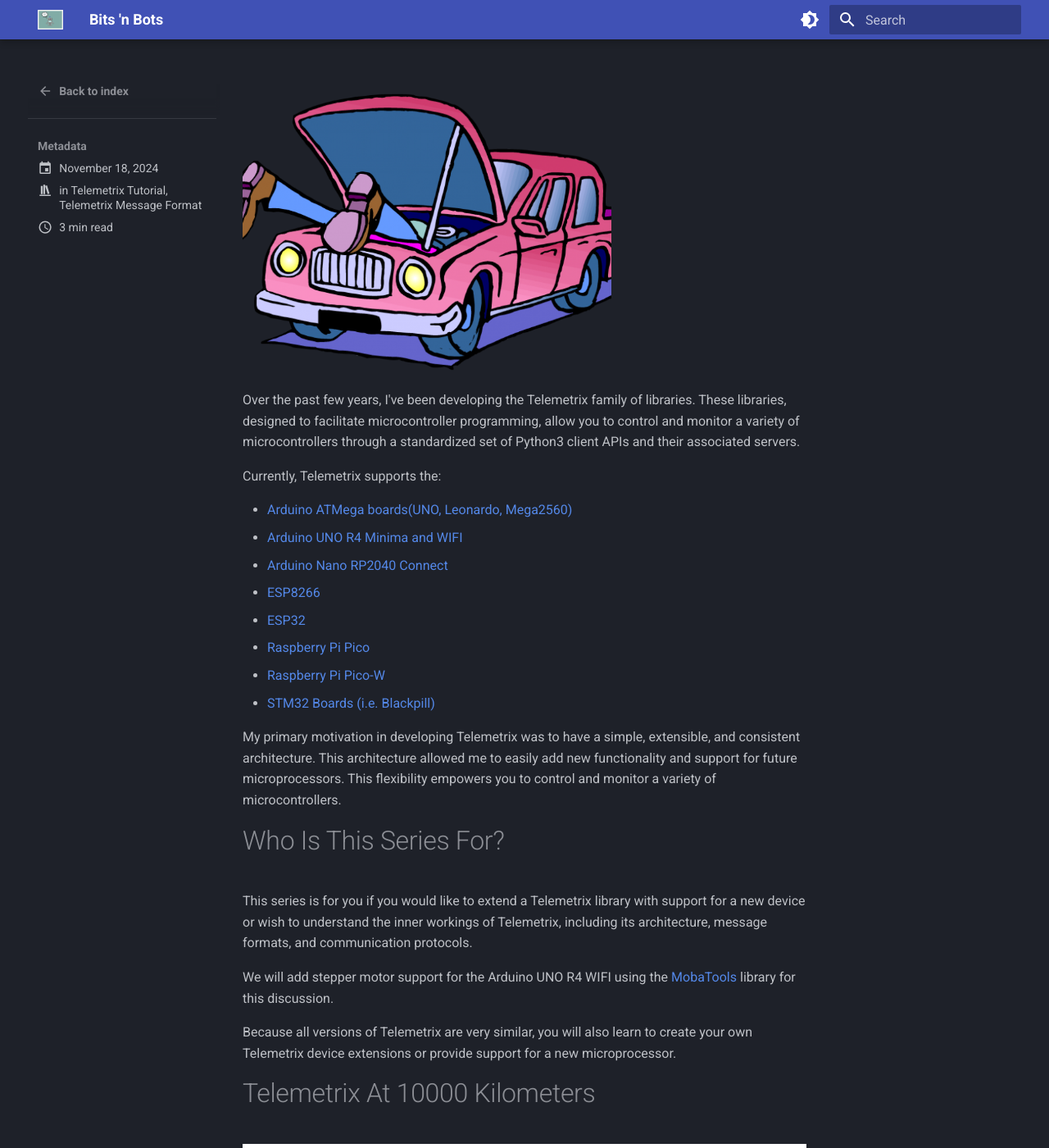
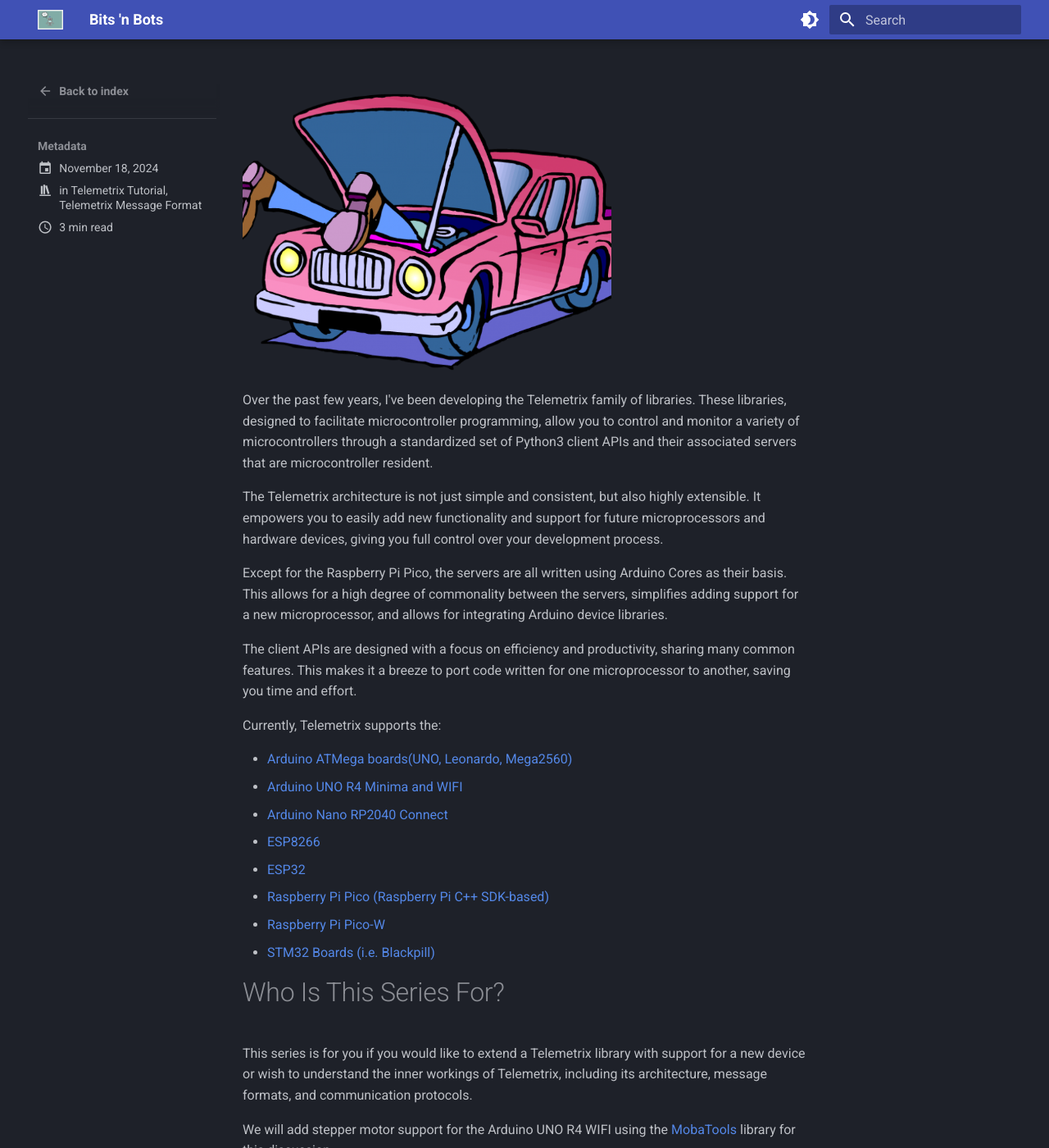
Before and after one commit to MrYsLab/bits-n-bots, an MkDocs documentation site: the page built from docs/posts/Telemetrix_Under_The_Hood.md, in a window 1280 px wide and 1400 px high. Shown: the whole window at 82% size. Built offline with MkDocs 1.6.1 and Material for MkDocs 9.7.7, drawn with Linux system fonts in a browser that asks for light colours; comment, search, counter and statistics services are not loaded.

Commit message:
telemetrix internals

```diff
--- a/docs/posts/Telemetrix_Under_The_Hood.md
+++ b/docs/posts/Telemetrix_Under_The_Hood.md
@@ -12,7 +12,23 @@ Over the past few years, I've been developing the
 Telemetrix family of libraries. These libraries,
 designed to facilitate microcontroller programming, allow you to
 control and monitor a variety of microcontrollers through a
-standardized set of Python3  client APIs and their associated servers.
+standardized set of Python3  client APIs and their associated servers that
+are microcontroller resident.
+
+The Telemetrix architecture is not just simple and consistent,
+but also highly extensible. It empowers you to easily add new functionality
+and support for future microprocessors and hardware devices,
+giving you full control over your development process.
+
+Except for the Raspberry Pi Pico, the servers are all written using
+Arduino Cores as their basis. This allows for a high degree of commonality between
+the servers, simplifies adding support for a new microprocessor, and allows for
+integrating Arduino device libraries.
+
+The client APIs are designed with a focus on
+efficiency and productivity, sharing many common features.
+This makes it a breeze to port code written for one microprocessor
+to another, saving you time and effort.
 
 Currently, Telemetrix supports the:
 
@@ -21,15 +37,9 @@ Currently, Telemetrix supports the:
 * [Arduino Nano RP2040 Connect ](https://mryslab.github.io/telemetrix-nano-2040-wifi/)
 * [ESP8266](https://mryslab.github.io/telemetrix/)
 * [ESP32](https://mryslab.github.io/telemetrix-esp32/)
-* [Raspberry Pi Pico](https://mryslab.github.io/telemetrix-rpi-pico/)
+* [Raspberry Pi Pico (Raspberry Pi C++ SDK-based)](https://mryslab.github.io/telemetrix-rpi-pico/)
 * [Raspberry Pi Pico-W](https://mryslab.github.io/telemetrix-rpi-pico-w/)
 * [STM32 Boards (i.e. Blackpill)](https://mryslab.github.io/telemetrix/)
-
-My primary motivation in developing Telemetrix was to have a
-simple, extensible, and consistent architecture.
-This architecture allowed me to easily add new functionality
-and support for future microprocessors. This flexibility empowers you
-to control and monitor a variety of microcontrollers.
 
 # Who Is This Series For?
 
```
